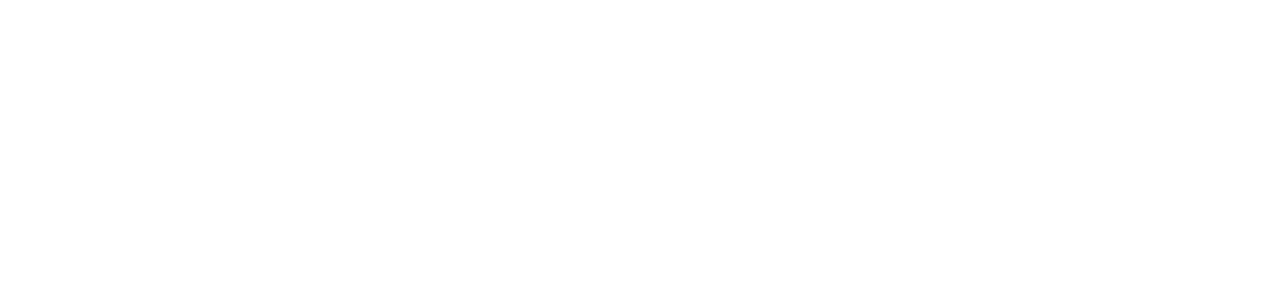
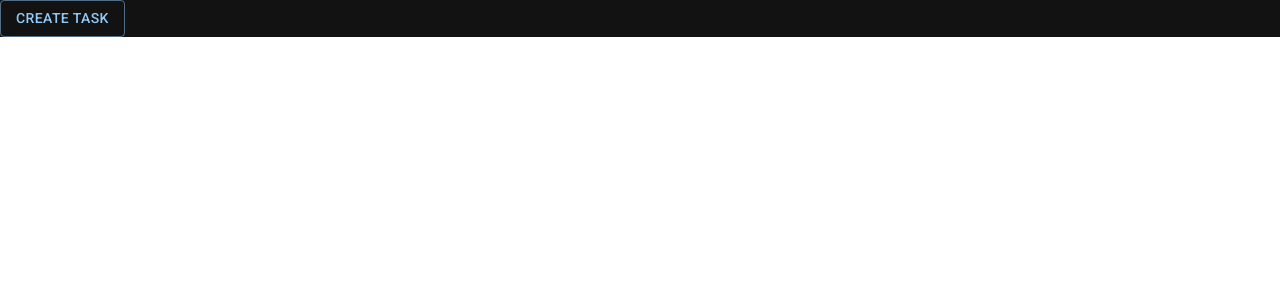
Before and after one commit to Brodypen/todo-list, a React (Create React App) app: page / in a window 1280 px wide. Shown: the top 300 px of the page. Built offline with nearby package versions, Linux system fonts and the light colour scheme.

Commit message:
Add modalform

```diff
--- a/package.json
+++ b/package.json
@@ -3,6 +3,7 @@
   "version": "0.1.0",
   "private": true,
   "dependencies": {
+    "@date-io/date-fns": "^2.14.0",
     "@emotion/react": "^11.9.3",
     "@emotion/styled": "^11.9.3",
     "@mui/material": "^5.8.4",
--- a/src/App.js
+++ b/src/App.js
@@ -3,6 +3,7 @@
 
 import Header from "./components/Header"
 import { Paper, Box } from "@mui/material";
+import TodoForm from "./components/TodoForm";
 
 function App() {
   const darkTheme = createTheme({
@@ -15,6 +16,7 @@
     <ThemeProvider theme={darkTheme}>
       <Box bgcolor={"background.default"} color={"text.primary"}>
         <Header/>
+        <TodoForm/>
       </Box>
     </ThemeProvider>
 
--- /dev/null
+++ b/src/components/TodoForm.js
@@ -0,0 +1,42 @@
+import React from 'react'
+import Button from "@mui/material/Button";
+import TextField from "@mui/material/TextField";
+import Dialog from "@mui/material/Dialog";
+import DialogActions from "@mui/material/DialogActions";
+import DialogContent from "@mui/material/DialogContent";
+import DialogContentText from "@mui/material/DialogContentText";
+import DialogTitle from "@mui/material/DialogTitle";
+import DatePicker from './DatePicker';
+
+const TodoForm = () => {
+  const [open, setOpen] = React.useState(false);
+
+  const handleClickOpen = () => {
+    setOpen(true);
+  };
+
+  const handleClose = () => {
+    setOpen(false);
+  };
+
+  return (
+    <div>
+      <Button variant="outlined" onClick={handleClickOpen}>
+        Create Task
+      </Button>
+      <Dialog open={open} onClose={handleClose}>
+        <DialogTitle>New Task</DialogTitle>
+        <DialogContent>
+          <TextField id="name" label="Name" variant="filled" />
+          <TextField id="details" label="details" variant="filled" />
+          <DatePicker/>
+        </DialogContent>
+        <DialogActions>
+          <Button onClick={handleClose}>Submit</Button>
+        </DialogActions>
+      </Dialog>
+    </div>
+  );
+}
+
+export default TodoForm
```
Also changed, not shown: 1 other file (tests, documents, lock files or other folders).
